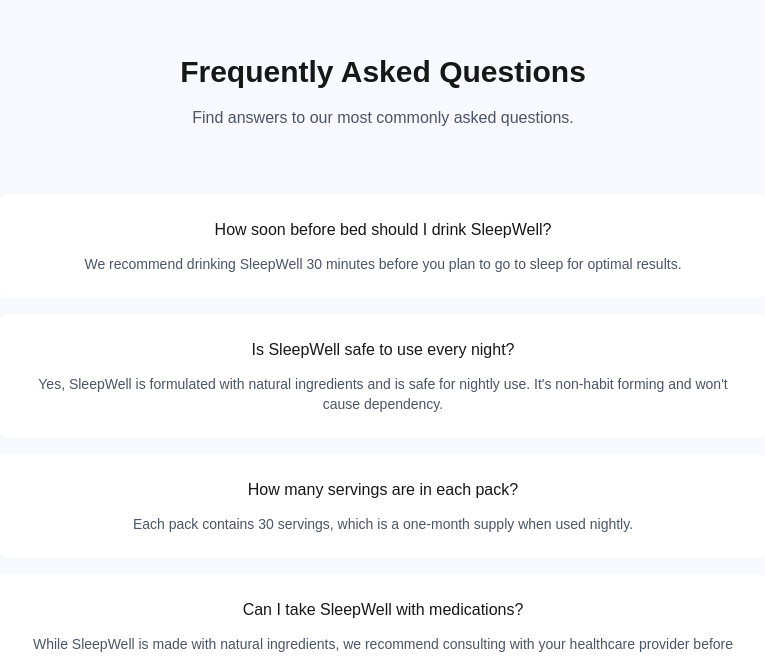
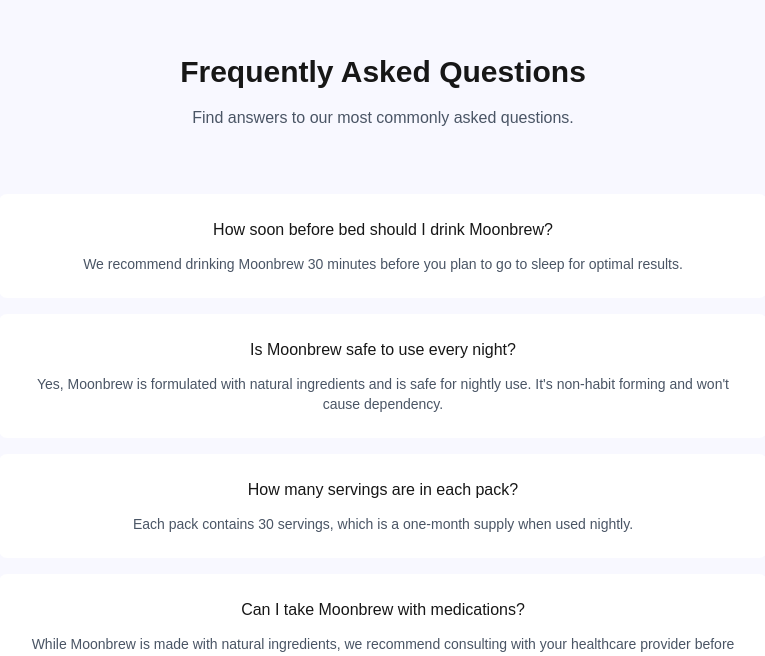
Before and after one commit to zikrya/Moonbrew, a Next.js app: page / in a window 1280 px wide. Shown: the part 2127-2783 px from the top of the page, without its empty margins (257-1022 px from the left). Built offline with nearby package versions, Linux system fonts and the light colour scheme.

Commit message:
chore: spelling

```diff
--- a/src/app/page.tsx
+++ b/src/app/page.tsx
@@ -32,7 +32,7 @@
       >
         <div className="container mx-auto px-6 flex items-center justify-between">
           <div className="flex items-center">
-            <div className="text-2xl font-bold text-[#5D5CB6]">SleepWell</div>
+            <div className="text-2xl font-bold text-[#5D5CB6]">Moonbrew</div>
           </div>
 
           <div className="hidden md:flex items-center space-x-10">
@@ -134,7 +134,7 @@
       <section id="benefits" className="py-20 bg-white">
         <div className="container mx-auto px-6">
           <div className="text-center mb-16">
-            <h2 className="text-3xl font-bold mb-4">Why Choose SleepWell?</h2>
+            <h2 className="text-3xl font-bold mb-4">Why Choose Moonbrew?</h2>
             <p className="text-gray-600 max-w-2xl mx-auto">
               Our natural sleep aid is designed to help you fall asleep faster, stay asleep longer, and wake up
               refreshed.
@@ -394,26 +394,26 @@
           <div className="max-w-3xl mx-auto">
             {[
               {
-                question: "How soon before bed should I drink SleepWell?",
+                question: "How soon before bed should I drink Moonbrew?",
                 answer:
-                  "We recommend drinking SleepWell 30 minutes before you plan to go to sleep for optimal results.",
+                  "We recommend drinking Moonbrew 30 minutes before you plan to go to sleep for optimal results.",
               },
               {
-                question: "Is SleepWell safe to use every night?",
+                question: "Is Moonbrew safe to use every night?",
                 answer:
-                  "Yes, SleepWell is formulated with natural ingredients and is safe for nightly use. It's non-habit forming and won't cause dependency.",
+                  "Yes, Moonbrew is formulated with natural ingredients and is safe for nightly use. It's non-habit forming and won't cause dependency.",
               },
               {
                 question: "How many servings are in each pack?",
                 answer: "Each pack contains 30 servings, which is a one-month supply when used nightly.",
               },
               {
-                question: "Can I take SleepWell with medications?",
+                question: "Can I take Moonbrew with medications?",
                 answer:
-                  "While SleepWell is made with natural ingredients, we recommend consulting with your healthcare provider before using if you're taking medications.",
+                  "While Moonbrew is made with natural ingredients, we recommend consulting with your healthcare provider before using if you're taking medications.",
               },
               {
-                question: "What if SleepWell doesn't work for me?",
+                question: "What if Moonbrew doesn't work for me?",
                 answer:
                   "We offer a 60-day money-back guarantee. If you're not satisfied with your results, simply contact us for a full refund.",
               },
@@ -435,7 +435,7 @@
         <div className="container mx-auto px-6 text-center">
           <h2 className="text-2xl md:text-3xl font-bold mb-4 text-white">Ready for Your Best Sleep Ever?</h2>
           <p className="text-white/90 max-w-xl mx-auto mb-6 text-sm md:text-base">
-            Join over 250,000 happy customers who have transformed their sleep with SleepWell.
+            Join over 250,000 happy customers who have transformed their sleep with Moonbrew.
           </p>
           <Link
             href="/shopping"
```
